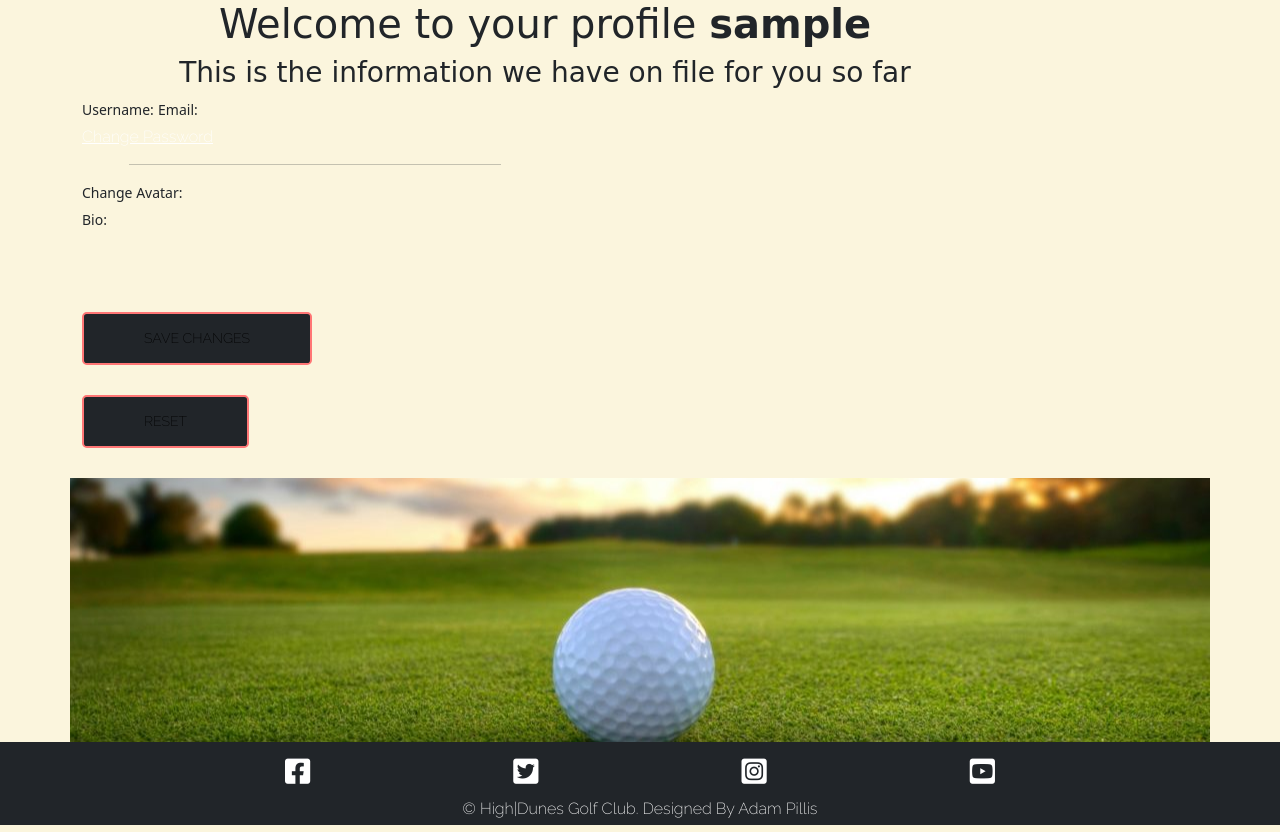
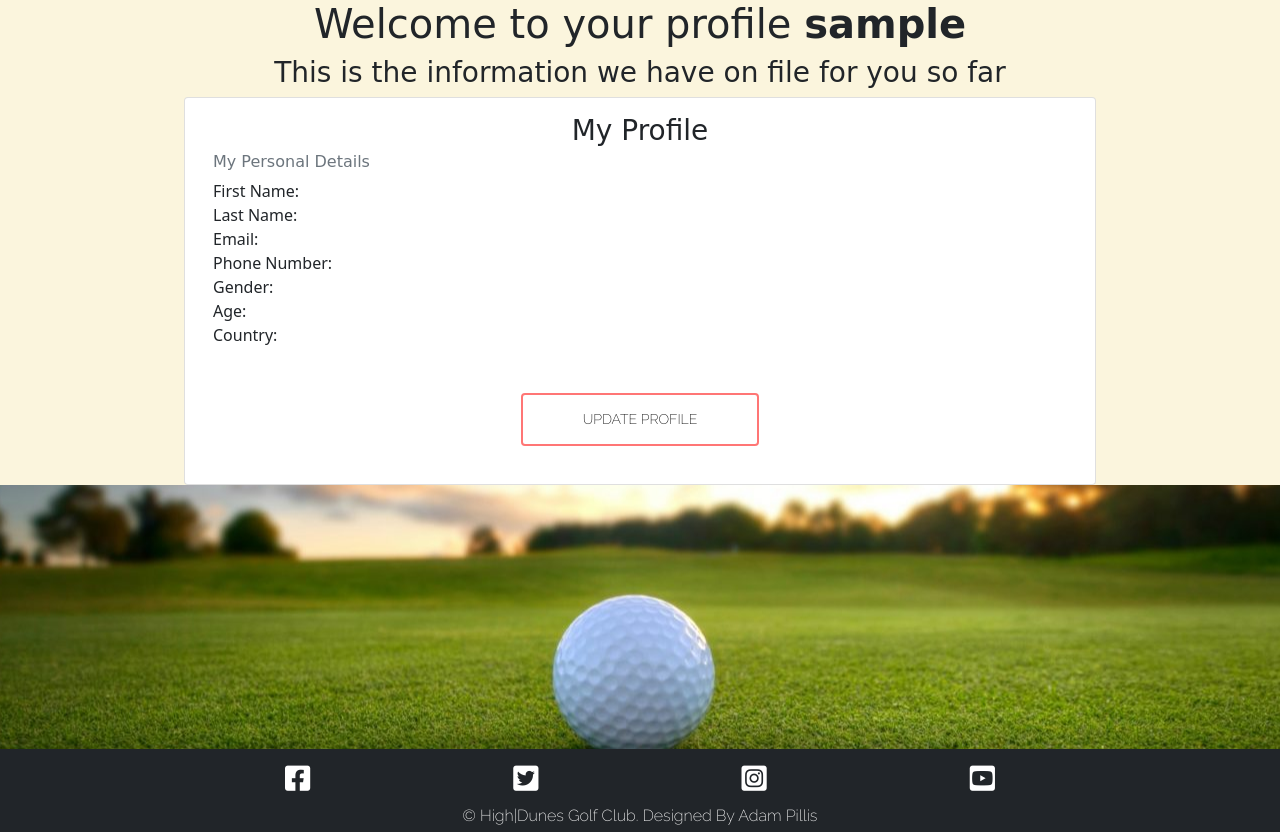
Before and after one commit to AdamPillis/HighDunes, a Django app: page /user_profile/profile/ in a window 1280 px wide. Shown: the part 50-882 px from the top of the page. Run offline with Django 3.2, Linux system fonts and the light colour scheme; the visitor is signed in with stand-in values (Sample User, id 1); some web fonts are replaced.

Commit message:
Add: update_profile to user_profile.views and link url with update_profile.html

```diff
--- a/templates/view_profile.html
+++ b/templates/view_profile.html
@@ -10,34 +10,35 @@
 <h2>{{ user.profile.last_name}}</h2> -->
 <div class="container">
     <div class="row">
-        <div class="col-lg-10">
+        <div class=" col-md-12">
             <h1 class="text-center">Welcome to your profile <strong>{{ user.username }}</strong></h1>
             <h3 class="text-center">This is the information we have on file for you so far</h3>
         </div>
-        <div class="form-content">
-            <form method="post" enctype="multipart/form-data">
-                {% csrf_token %}
-                <div class="form-row">
-                    <div class="col-md-5">
-                        <div class="form-group">
-                            <label class="small mb-1">Username:</label>
-                                {{ user_form.username }}
-                            <label class="small mb-1">Email:</label>
-                                {{ user_form.email }}
-                        </div>
-                        <div class="form-group">
-                            <a href="#">Change Password</a>
-                            <hr>
-                            <label class="small mb-1">Change Avatar:</label>
-                            {{ profile_form.avatar }}
-                        </div>
-                        <label class="small mb-1">Bio:</label> {{ profile_form.bio }}
-                    </div>
-                </div>
-                <br><br>
-                <button type="submit" class="btn btn-dark btn-lg">Save Changes</button>
-                <button type="reset" class="btn btn-dark btn-lg">Reset</button>
-            </form>
+        <div class="card mx-auto" style="width: 80%;">
+            <div class="card-body">
+              <h3 class="card-title text-center">My Profile</h3>
+              <h6 class="card-subtitle mb-2 text-muted">My Personal Details</h6>
+              <span class="card-text">First Name: <strong>{{ user.profile.first_name}}</strong></span>
+              <br>
+              <span class="card-text">Last Name: <strong>{{ user.profile.last_name}}</strong></span>
+              <br>
+              <span class="card-text">Email: <strong>{{ user.profile.email}}</strong></span>
+              <br>
+              <span class="card-text">Phone Number: <strong>{{ user.profile.phone_number}}</strong></span>
+              <br>
+              <span class="card-text">Gender: <strong>{{ user.profile.gender}}</strong></span>
+              <br>
+              <span class="card-text">Age: <strong>{{ user.profile.age}}</strong></span>
+              <br>
+              <span class="card-text">Country: <strong>{{ user.profile.country}}</strong></span>
+              <br>
+            </div>
+            <span class="mx-auto mb-2"><a href="{% url 'user_update_profile' %}">
+                <button class="btn btn-hover">Update Profile</button>
+            </a></span>
+
+          </div>
+
         </div>
     </div>
     <div class="row">
--- a/user_profile/models.py
+++ b/user_profile/models.py
@@ -4,7 +4,7 @@ from django.core.validators import MaxValueValidator, MinValueValidator
 from phonenumber_field.modelfields import PhoneNumberField
 from django_countries.fields import CountryField
 
-GENDER_STATUS = ((0, "I Prefer Not To Say"), (1, "Male"), (2, "Femail"))
+GENDER_STATUS = ((0, "I Prefer Not To Say"), (1, "Male"), (2, "Female"))
 
 
 class Profile(models.Model):
--- a/user_profile/urls.py
+++ b/user_profile/urls.py
@@ -1,6 +1,8 @@
 from django.urls import path
-from .views import profile
+from .views import profile, update_profile
+
 
 urlpatterns = [
     path('profile/', profile, name='user_profile'),
+    path('update_profile/', update_profile, name='user_update_profile')
 ]
--- a/user_profile/views.py
+++ b/user_profile/views.py
@@ -1,4 +1,7 @@
-from django.shortcuts import render
+from django.shortcuts import render, redirect, get_object_or_404
+from django.contrib import messages
+from .models import Profile
+from .forms import ProfileUpdateForm
 
 
 def profile(request):
@@ -6,3 +9,26 @@ def profile(request):
     X
     """
     return render(request, 'view_profile.html')
+
+
+def update_profile(request):
+    """
+    x
+    """
+    if request.method == 'POST':
+        p_form = ProfileUpdateForm(
+            request.POST,
+            instance=request.user.profile)
+        if p_form.is_valid():
+            p_form.save()
+            messages.add_message(request, messages.SUCCESS, 'Your profile has been updated successfully.')
+            return redirect('user_profile')
+
+    else:
+        p_form = ProfileUpdateForm(instance=request.user.profile)
+
+    context = {
+        'p_form': p_form
+    }
+
+    return render(request, 'update_profile.html', context)
```
Also changed, not shown: templates/update_profile.html (added, +19 -0 lines), user_profile/forms.py (added, +24 -0 lines).
